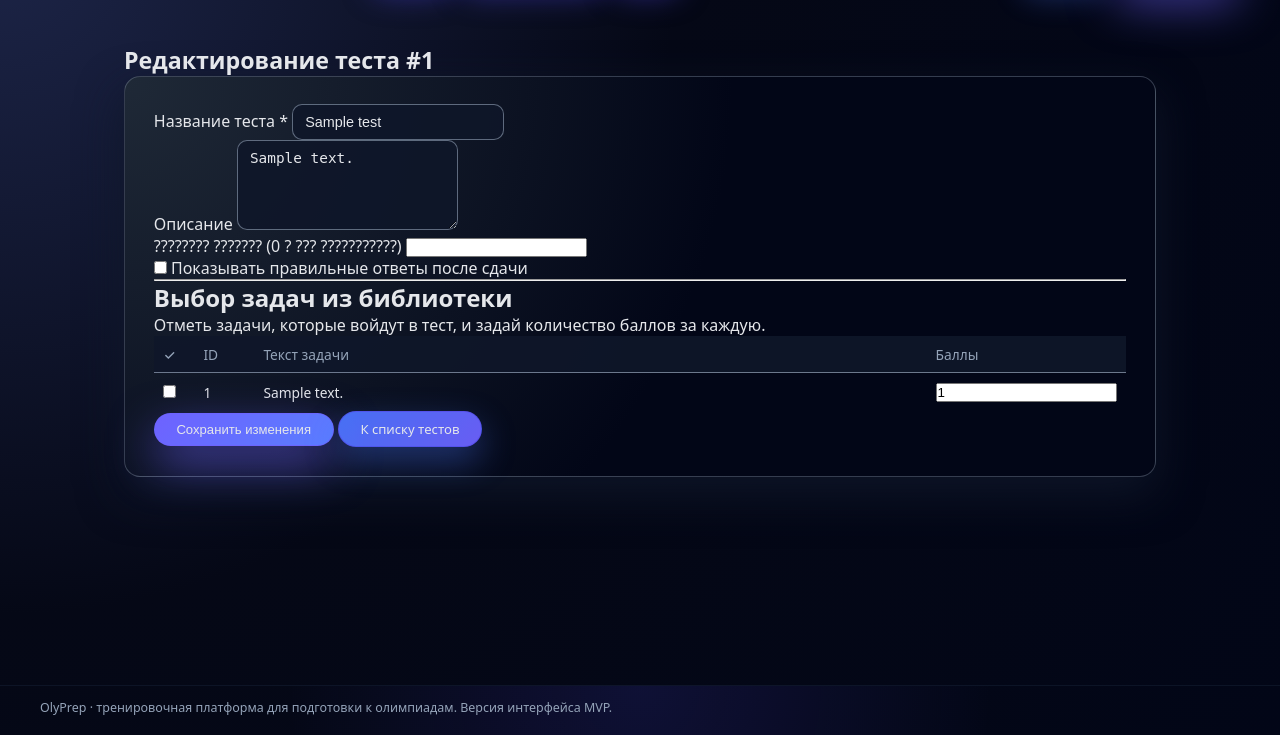
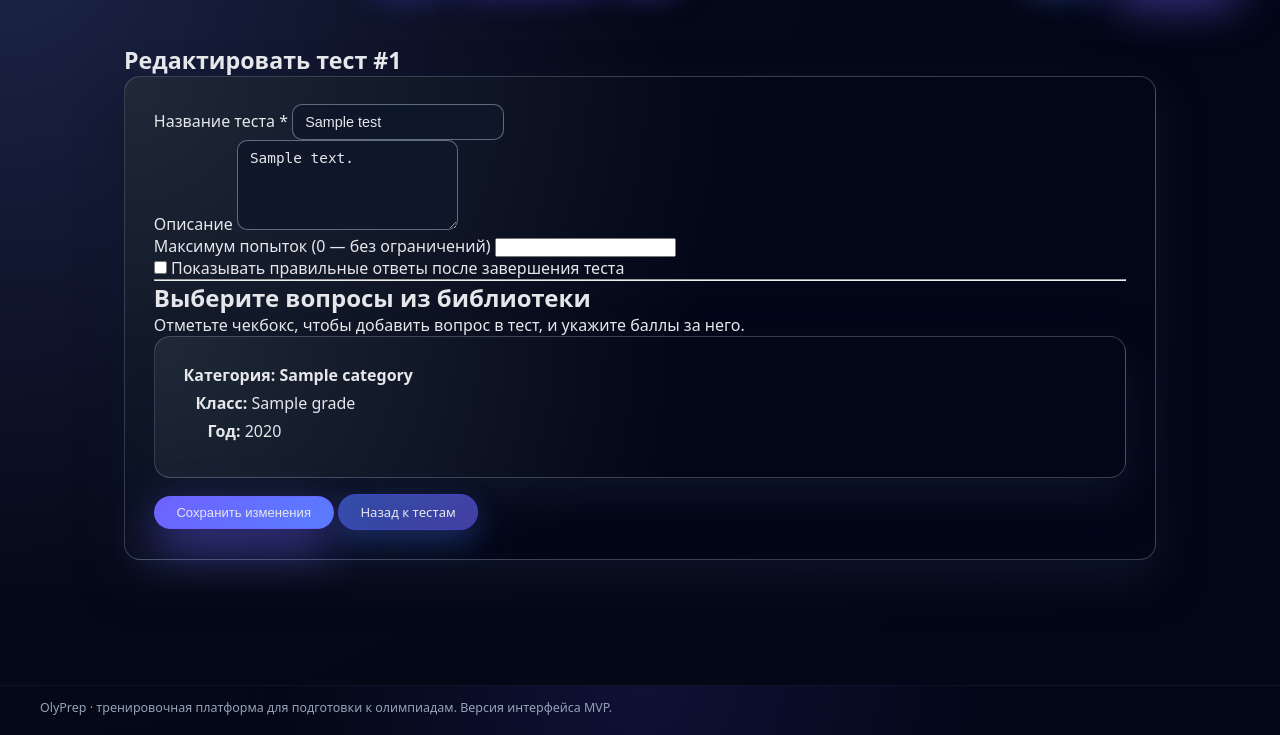
Before and after one commit to swqt2070-svg/olyprep, a FastAPI app: template app/templates/test_builder.html in a window 1280 px wide. Shown: the part 65-800 px from the top of the page. Run offline with FastAPI, Linux system fonts and the light colour scheme; the template is opened without the code that fills it: most values are stand-ins (such as "Sample title", 1, 10 or a date in 2020).

Commit message:
reworked tests building

```diff
--- a/app/routers/ui.py
+++ b/app/routers/ui.py
@@ -1087,6 +1087,16 @@ async def test_builder_new(
     user: User = Depends(require_role("admin", "teacher")),
 ):
     questions: List[Question] = db.query(Question).order_by(Question.id.asc()).all()
+    library: dict[str, dict[int, dict[str, dict[str, list[Question]]]]] = {}
+    for q in questions:
+        category = q.category or "Без категории"
+        try:
+            grade = int(q.grade) if q.grade is not None else 0
+        except (TypeError, ValueError):
+            grade = 0
+        year = q.year or ""
+        stage = q.stage or ""
+        library.setdefault(category, {}).setdefault(grade, {}).setdefault(year, {}).setdefault(stage, []).append(q)
     return templates.TemplateResponse(
         "test_builder.html",
         {
@@ -1095,6 +1105,7 @@ async def test_builder_new(
             "mode": "create",
             "test": None,
             "questions": questions,
+            "library": library,
             "selected": {},
         },
     )
@@ -1144,6 +1155,7 @@ async def test_builder_new_post(
                 "mode": "create",
                 "test": None,
                 "questions": questions,
+                "library": {},
                 "selected": {},
                 "max_attempts": max_attempts,
                 "error": error,
@@ -1188,6 +1200,16 @@ async def test_builder_edit(
         raise HTTPException(status_code=404, detail="test not found")
 
     questions: List[Question] = db.query(Question).order_by(Question.id.asc()).all()
+    library: dict[str, dict[int, dict[str, dict[str, list[Question]]]]] = {}
+    for q in questions:
+        category = q.category or "Без категории"
+        try:
+            grade = int(q.grade) if q.grade is not None else 0
+        except (TypeError, ValueError):
+            grade = 0
+        year = q.year or ""
+        stage = q.stage or ""
+        library.setdefault(category, {}).setdefault(grade, {}).setdefault(year, {}).setdefault(stage, []).append(q)
     tqs: List[TestQuestion] = (
         db.query(TestQuestion)
         .filter(TestQuestion.test_id == test.id)
@@ -1203,6 +1225,7 @@ async def test_builder_edit(
             "mode": "edit",
             "test": test,
             "questions": questions,
+            "library": library,
             "selected": selected,
         },
     )
--- a/app/templates/test_builder.html
+++ b/app/templates/test_builder.html
@@ -1,13 +1,13 @@
 {% extends "base.html" %}
 
 {% block title %}
-    {% if mode == "create" %}Новый тест{% else %}Редактирование теста{% endif %}
+    {% if mode == "create" %}Создание теста{% else %}Редактирование теста{% endif %}
 {% endblock %}
 
 {% block content %}
 <div class="page-container">
     <h1 class="page-title">
-        {% if mode == "create" %}Создание теста{% else %}Редактирование теста #{{ test.id }}{% endif %}
+        {% if mode == "create" %}Создать тест{% else %}Редактировать тест #{{ test.id }}{% endif %}
     </h1>
 
     <div class="card">
@@ -25,68 +25,119 @@
             </div>
 
             <div class="form-group form-group-inline">
-                <label for="max_attempts">???????? ??????? (0 ? ??? ???????????)</label>
+                <label for="max_attempts">Максимум попыток (0 — без ограничений)</label>
                 <input type="number" id="max_attempts" name="max_attempts" class="input-number" min="0"
-                       value="{{ test.max_attempts if test and test.max_attempts is not none else 0 }}">
+                       value="{{ max_attempts if max_attempts is defined else (test.max_attempts if test and test.max_attempts is not none else 0) }}">
             </div>
             <div class="form-group form-group-inline">
                 <label class="checkbox-label">
                     <input type="checkbox" name="show_correct_answers"
                            {% if test and test.show_correct_answers %}checked{% elif not test %}checked{% endif %}>
-                    Показывать правильные ответы после сдачи
+                    Показывать правильные ответы после завершения теста
                 </label>
             </div>
 
             <hr>
 
-            <h2 class="section-title">Выбор задач из библиотеки</h2>
+            <h2 class="section-title">Выберите вопросы из библиотеки</h2>
             <p class="section-hint">
-                Отметь задачи, которые войдут в тест, и задай количество баллов за каждую.
+                Отметьте чекбокс, чтобы добавить вопрос в тест, и укажите баллы за него.
             </p>
 
-            <div class="table-wrapper">
-                <table class="table">
-                    <thead>
-                        <tr>
-                            <th style="width: 40px;">✓</th>
-                            <th style="width: 60px;">ID</th>
-                            <th>Текст задачи</th>
-                            <th style="width: 120px;">Баллы</th>
-                        </tr>
-                    </thead>
-                    <tbody>
-                    {% for q in questions %}
-                        {% set tq = selected.get(q.id) if selected else None %}
-                        <tr>
-                            <td class="text-center">
-                                <input type="checkbox"
-                                       name="q_{{ q.id }}_include"
-                                       {% if tq %}checked{% endif %}>
-                            </td>
-                            <td>{{ q.id }}</td>
-                            <td class="question-text-cell">
-                                {{ q.text | truncate(160, True, '…') }}
-                            </td>
-                            <td>
-                                <input type="number"
-                                       class="input-number"
-                                       name="q_{{ q.id }}_points"
-                                       min="0"
-                                       value="{{ tq.points if tq else 1 }}">
-                            </td>
-                        </tr>
-                    {% endfor %}
-                    </tbody>
-                </table>
-            </div>
+            {% if library %}
+                {% for category, grades in library|dictsort %}
+                    <div class="card" style="margin-bottom:1rem;">
+                        <h3 style="font-size:1rem; margin-bottom:0.35rem;">Категория: {{ category }}</h3>
+                        {% for grade, years in grades|dictsort %}
+                            <div style="margin-left:0.75rem; margin-bottom:0.4rem;">
+                                <strong>Класс:</strong> {% if grade == 0 %}—{% else %}{{ grade }}{% endif %}
+                            </div>
+                            {% for year_code, stages in years|dictsort %}
+                                <div style="margin-left:1.5rem; margin-bottom:0.4rem;">
+                                    <strong>Год:</strong> {{ year_code or '—' }}
+                                </div>
+                                {% for stage, questions_list in stages|dictsort %}
+                                    <div style="margin-left:2.25rem; margin-bottom:0.35rem;">
+                                        <strong>Этап:</strong> {{ stage or '—' }}
+                                    </div>
+                                    {% for q in questions_list %}
+                                        {% set tq = selected.get(q.id) if selected else None %}
+                                        <div class="builder-question-row">
+                                            <label class="builder-checkbox">
+                                                <input type="checkbox" name="q_{{ q.id }}_include" {% if tq %}checked{% endif %}>
+                                                <span class="builder-id">#{{ q.id }}</span>
+                                                <span class="builder-text">{{ q.text | truncate(180, True, '…') }}</span>
+                                            </label>
+                                            <div class="builder-points">
+                                                <label>Баллы</label>
+                                                <input type="number" class="input-number" name="q_{{ q.id }}_points" min="0" value="{{ tq.points if tq else 1 }}">
+                                            </div>
+                                        </div>
+                                    {% endfor %}
+                                {% endfor %}
+                            {% endfor %}
+                        {% endfor %}
+                    </div>
+                {% endfor %}
+            {% else %}
+                <p class="muted">Пока нет вопросов в библиотеке.</p>
+            {% endif %}
 
             <div class="form-actions">
                 <button type="submit" class="btn btn-primary">
                     {% if mode == "create" %}Создать тест{% else %}Сохранить изменения{% endif %}
                 </button>
-                <a href="/ui/tests" class="btn btn-secondary">К списку тестов</a>
+                <a href="/ui/tests" class="btn btn-ghost">Назад к тестам</a>
             </div>
         </form>
     </div>
 </div>
 {% endblock %}
+
+{% block extra_styles %}
+<style>
+    .builder-question-row {
+        display: flex;
+        align-items: center;
+        justify-content: space-between;
+        gap: 12px;
+        padding: 10px 12px;
+        border: 1px solid rgba(148,163,184,0.15);
+        border-radius: 10px;
+        margin: 6px 0 12px 2.25rem;
+        background: rgba(15,23,42,0.4);
+    }
+
+    .builder-checkbox {
+        display: flex;
+        align-items: center;
+        gap: 10px;
+        flex: 1;
+    }
+
+    .builder-checkbox input {
+        transform: scale(1.1);
+    }
+
+    .builder-id {
+        font-weight: 600;
+        color: #cbd5f5;
+        min-width: 60px;
+    }
+
+    .builder-text {
+        color: #e5e7eb;
+    }
+
+    .builder-points {
+        display: flex;
+        align-items: center;
+        gap: 8px;
+    }
+
+    .builder-points label {
+        font-size: 0.82rem;
+        color: #aeb4c5;
+    }
+</style>
+{% endblock %}
```
